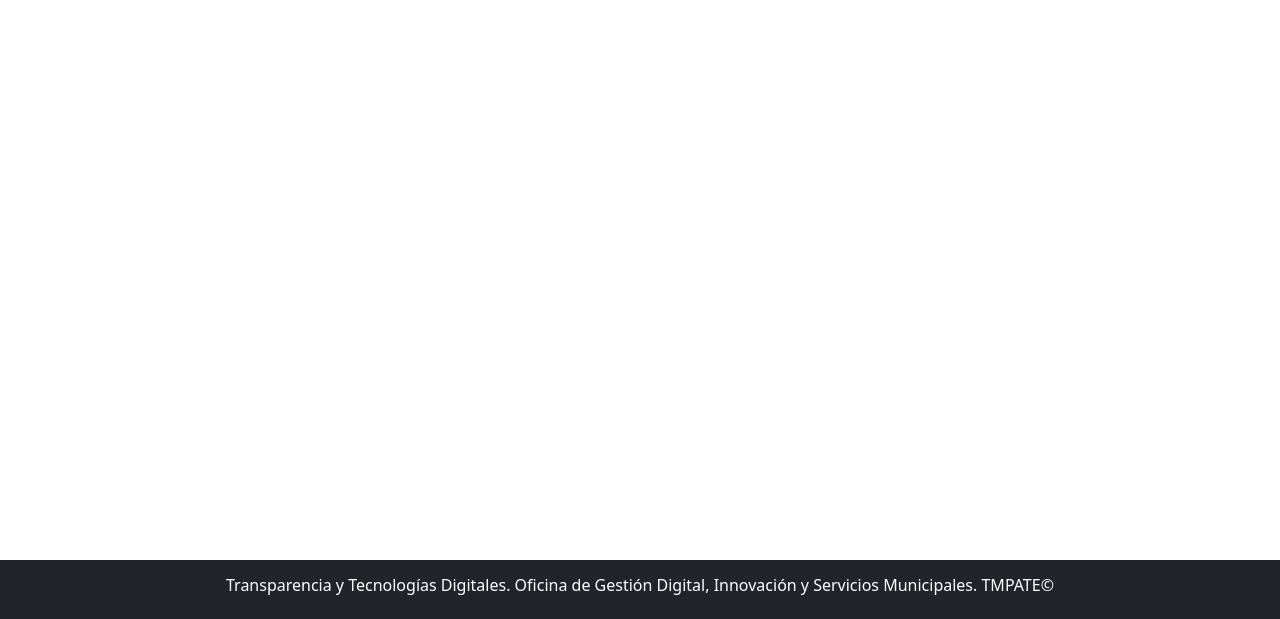
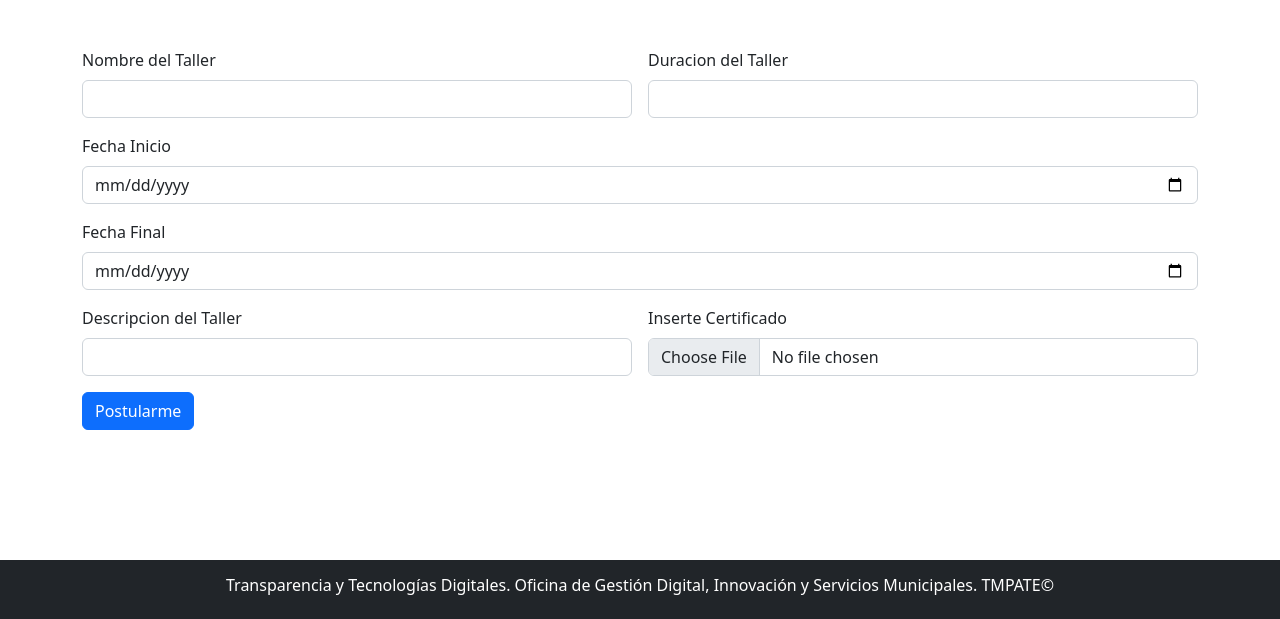
Before and after one commit to Dhyrt/TMPATE, a Django app: page /postular/ in a window 1280 px wide. Shown: the part 181-800 px from the top of the page. Run offline with Django 4.2, Linux system fonts and the light colour scheme.

Commit message:
cambios postular

```diff
--- a/app/templates/app/postular.html
+++ b/app/templates/app/postular.html
@@ -6,5 +6,36 @@ Postular
 {% endblock %}
 
 {% block contenido %}
+<div class="container mt-5">
+    <form class="row g-3">
+        <div class="col-md-6">
+          <label for="inputNombreTaller" class="form-label">Nombre del Taller</label>
+          <input type="text" class="form-control" id="inputNombreTaller">
+        </div>
+        <div class="col-md-6">
+          <label for="inputDuracion" class="form-label">Duracion del Taller</label>
+          <input type="text" class="form-control" id="inputDuracion">
+        </div>
+        <div class="col-12">
+          <label for="inputDiaInicio" class="form-label">Fecha Inicio</label>
+          <input type="date" class="form-control" id="inputDiaInicio" placeholder="Fecha Inicio:">
+        </div>
+        <div class="col-12">
+          <label for="inputDiaFinal" class="form-label">Fecha Final</label>
+          <input type="date" class="form-control" id="inputDiaFinal" placeholder="Fecha Final:">
+        </div>
+        <div class="col-md-6">
+          <label for="inputDescripcion" class="form-label">Descripcion del Taller</label>
+          <input type="text" class="form-control" id="inputDescripcion">
+        </div>
+        <div class="col-md-6">
+            <label for="inputDocumento" class="form-label">Inserte Certificado</label>
+            <input type="file" class="form-control" id="inputDocumento">
+          </div>
+        <div class="col-12">
+          <button type="submit" class="btn btn-primary">Postularme</button>
+        </div>
+      </form>
+</div>
 
 {% endblock %}
```
